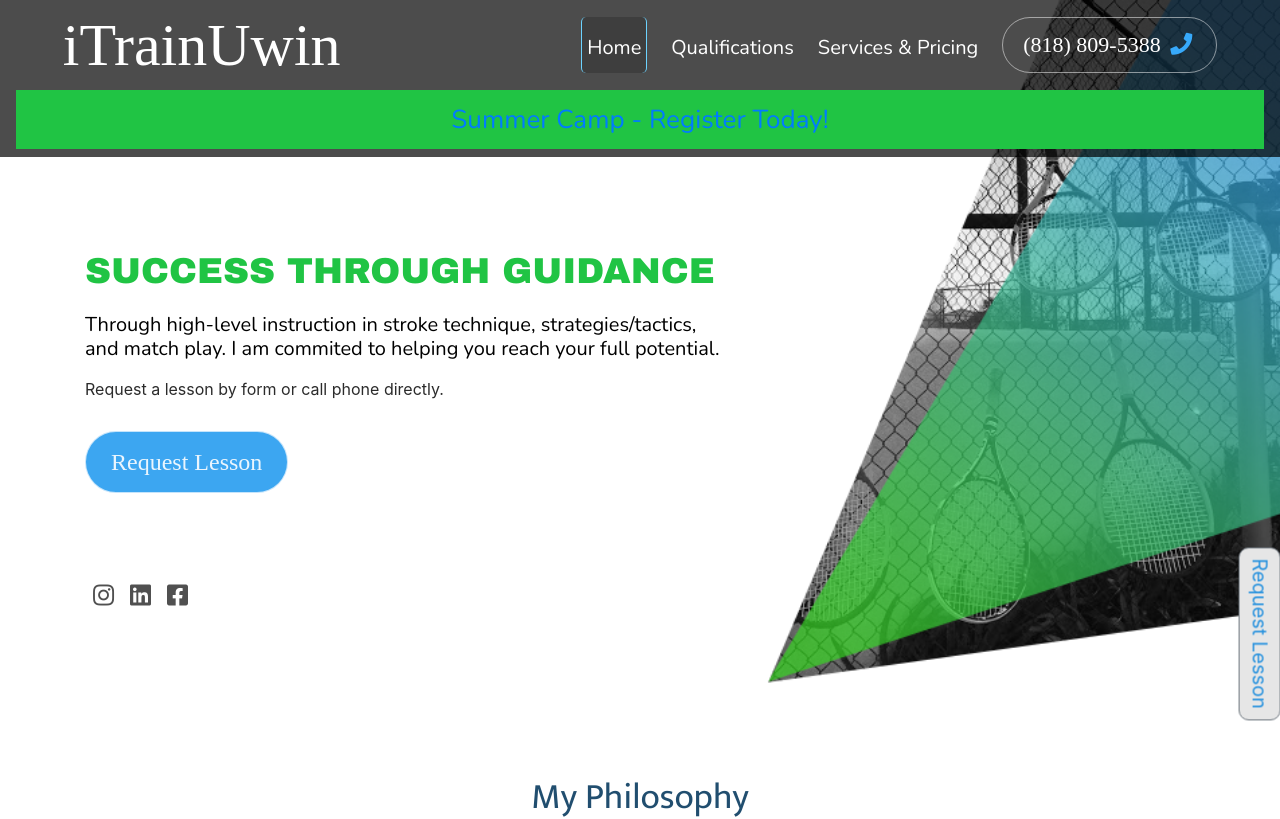
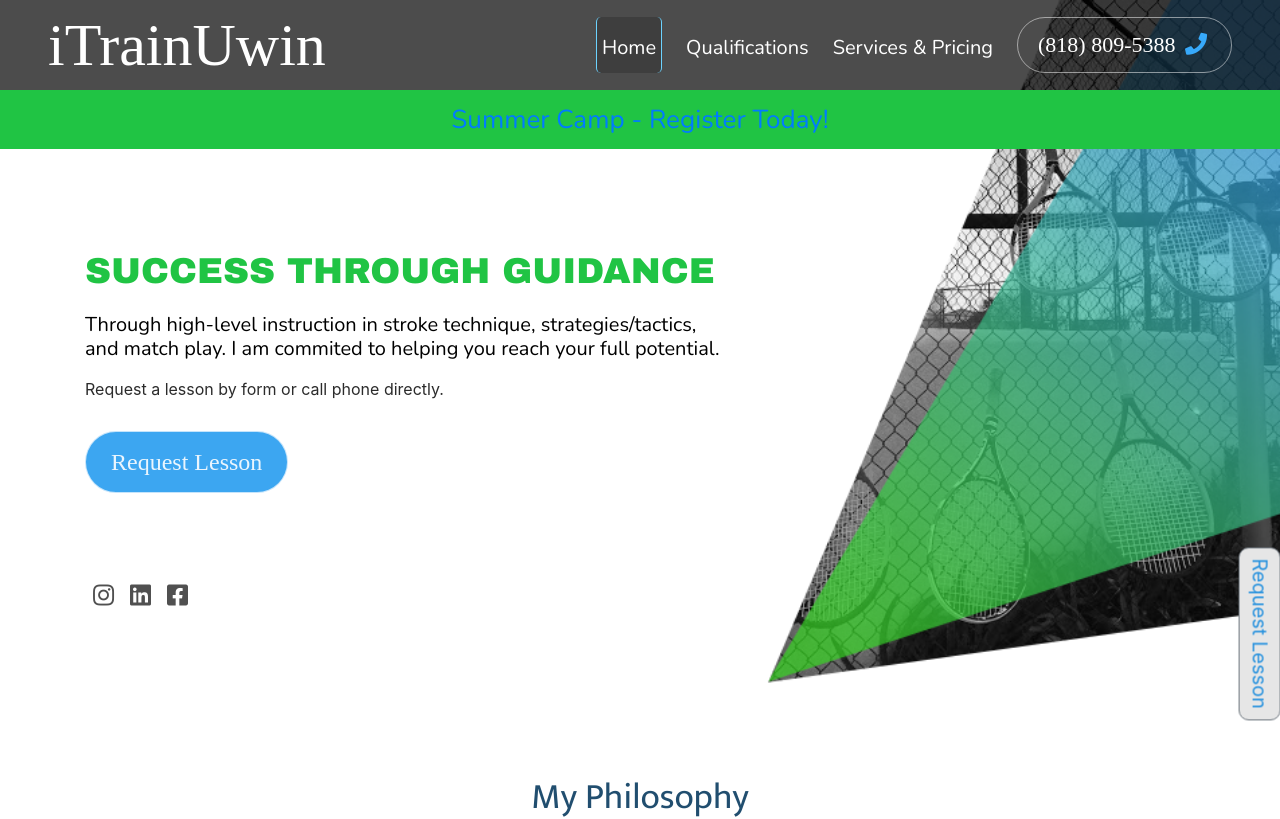
Before and after one commit to mtaslagyan/itrainuwin, a React (Create React App) app: page / in a window 1280 px wide. Shown: the top 819 px of the page. Built offline with nearby package versions, Linux system fonts and the light colour scheme; a web font is replaced by a local one.

Commit message:
Update index.css

```diff
--- a/src/index.css
+++ b/src/index.css
@@ -137,7 +137,7 @@ input:focus:-ms-input-placeholder { color:transparent; } /* IE 10+ */
   animation-name:slideFromTop;
   animation-duration:2s;
   background:rgba(0, 0, 0, 0.701);
-  padding-top:0;
+  padding:0;
   margin-top:0;
   z-index:1000;
 }
```
